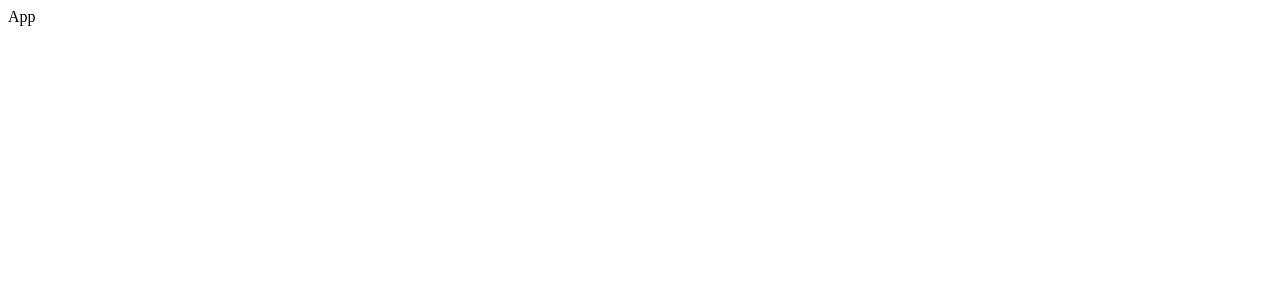
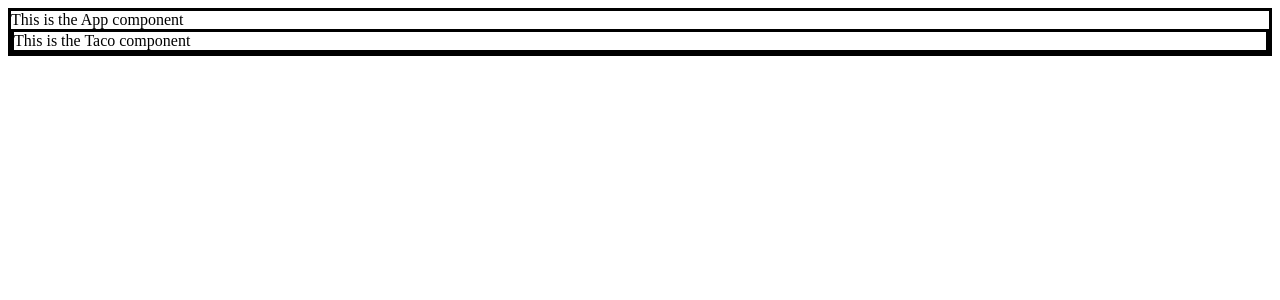
Before and after one commit to SquaredSee/social-media-clone, a React (Create React App) app: page /tacos in a window 1280 px wide. Shown: the top 300 px of the page. Built offline with nearby package versions, Linux system fonts and the light colour scheme.

Commit message:
router and redux testing

```diff
--- a/src/components/App.js
+++ /dev/null
@@ -1,7 +0,0 @@
-import React from 'react';
-
-const App = () => (
-  <div>App</div>
-);
-
-export default App;
--- a/src/index.js
+++ b/src/index.js
@@ -1,8 +1,65 @@
-import React from 'react'
-import { render } from 'react-dom'
-import App from './components/App'
+import React from 'react';
+import { render } from 'react-dom';
+import { BrowserRouter, Route } from 'react-router-dom';
+import { createStore } from 'redux';
+import { Provider } from 'react-redux';
+
+// would normally sit in src/components/Carnitas.js
+const TacoCounter = () => (
+  <div style={{borderStyle: 'solid'}}>
+    <div>This is the TacoCounter component</div>
+    <p>
+      Clicked: <span>{store.getState()}</span> times
+      <button onClick={() => store.dispatch({ type: 'INCREMENT' })}>+</button>
+      <button onClick={() => store.dispatch({ type: 'DECREMENT' })}>-</button>
+    </p>
+  </div>
+)
+
+// would normally sit in src/components/Tacos.js
+const Tacos = ({ match }) => (
+  <div style={{borderStyle: 'solid'}}>
+    <div>This is the Taco component</div>
+    <Route
+      path={match.url + '/taco-counter'}
+      component={TacoCounter}
+    />
+  </div>
+)
+
+// would normally sit in src/components/App.js
+const App = () => (
+    <div style={{borderStyle: 'solid'}}>
+      <div>This is the App component</div>
+      <Route path="/tacos" component={Tacos}/>
+    </div>
+)
+
+// would normally sit in src/reducers/counter.js
+const counter = (state = 0, action) => {
+  console.log(`current state: ${state}`);
+  console.log(`type: ${action.type}`);
+  switch (action.type) {
+    case 'INCREMENT':
+      return state + 1;
+    case 'DECREMENT':
+      return state - 1;
+    default:
+      return state;
+  }
+}
+
+
+// below is what normally sits in src/index.js
+
+// would usually use combineReducers in src/reducers/index.js
+const store = createStore(counter);
 
 render(
-  <App />,
+  <Provider store={store}>
+    <BrowserRouter>
+      <App />
+    </BrowserRouter>
+  </Provider>,
   document.getElementById('root')
-)
+);
```
